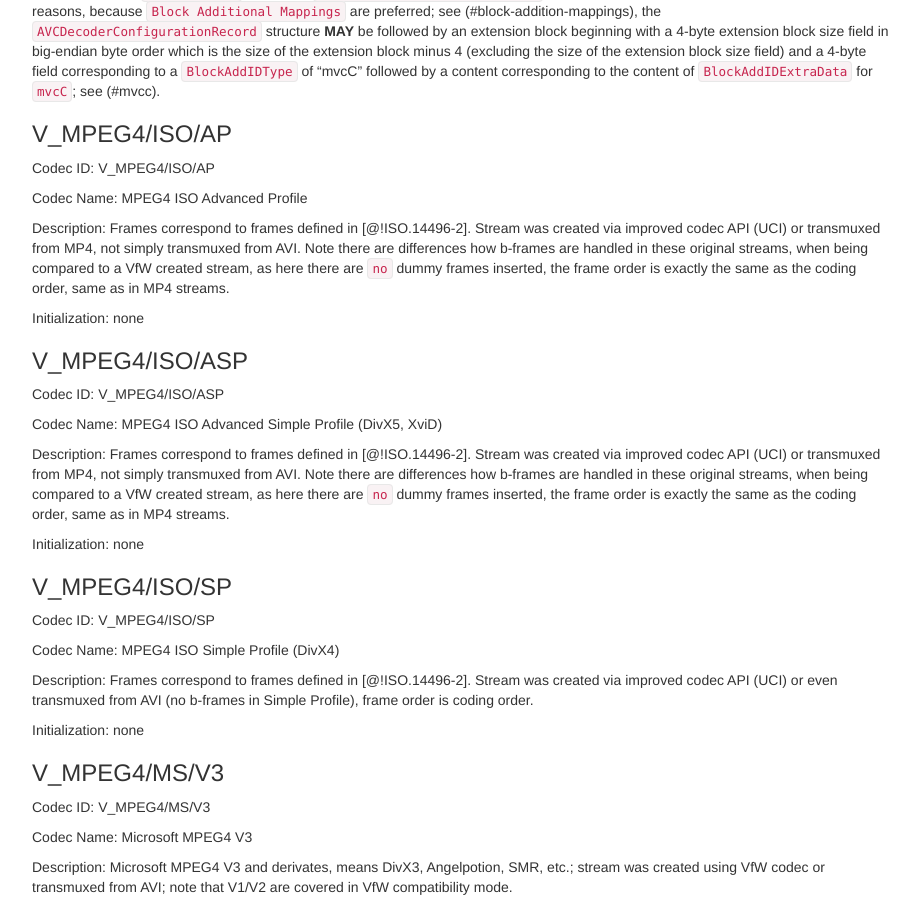
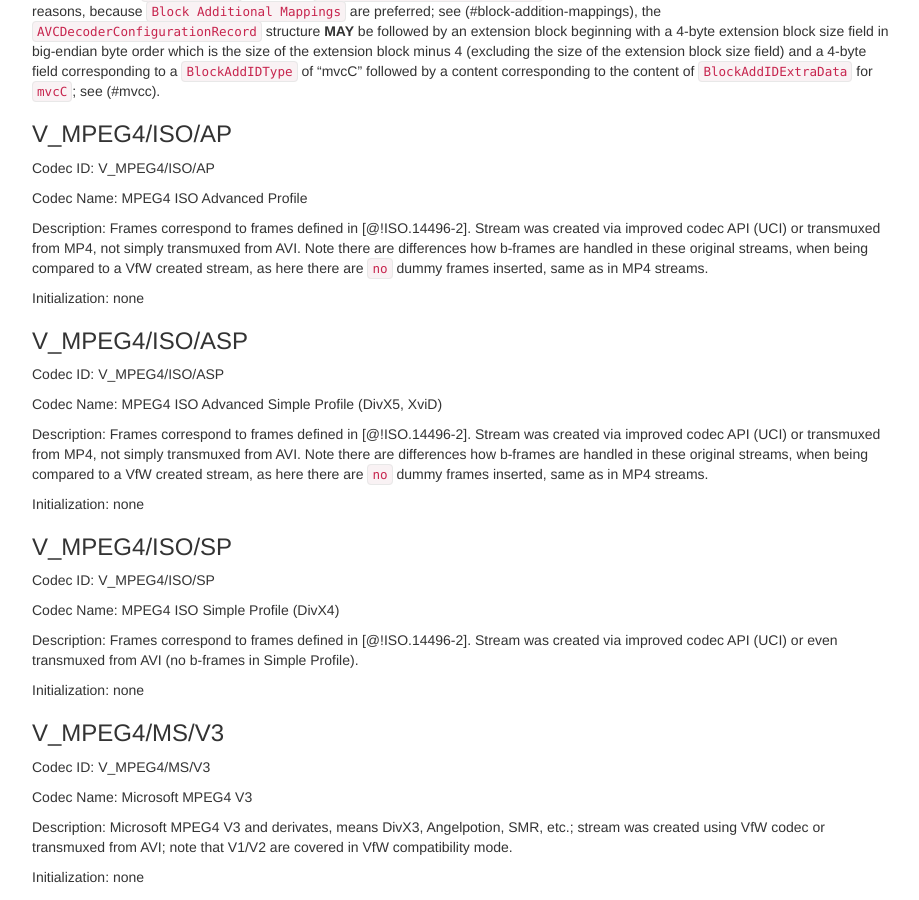
Before and after one commit to ietf-wg-cellar/matroska-specification, a Jekyll site: the page built from codec_specs.md, in a window 1280 px wide and 900 px high, scrolled down 4686 px. Shown: the whole window, without its empty margins (273-1192 px from the left). Built offline with Jekyll 4.4.1, drawn with Linux system fonts in a browser that asks for light colours; our own code applies the rules of GitHub Pages for plain Markdown files.

Commit message:
remove mentions of the coding order
It's always the case as per section 10 or RFC9559
https://www.ietf.org/rfc/rfc9559.html#name-cluster-blocks

```diff
--- a/codec_specs.md
+++ b/codec_specs.md
@@ -281,7 +281,7 @@
 Stream was created via improved codec API (UCI) or transmuxed from MP4, not simply transmuxed from AVI.
 Note there are differences how b-frames are handled in these original streams,
 when being compared to a VfW created stream, as here there are `no` dummy frames inserted,
-the frame order is exactly the same as the coding order, same as in MP4 streams.
+same as in MP4 streams.
 
 Initialization: none
 
@@ -295,7 +295,7 @@
 Stream was created via improved codec API (UCI) or transmuxed from MP4, not simply transmuxed from AVI.
 Note there are differences how b-frames are handled in these original streams,
 when being compared to a VfW created stream, as here there are `no` dummy frames inserted,
-the frame order is exactly the same as the coding order, same as in MP4 streams.
+same as in MP4 streams.
 
 Initialization: none
 
@@ -306,7 +306,7 @@
 Codec Name: MPEG4 ISO Simple Profile (DivX4)
 
 Description: Frames correspond to frames defined in [@!ISO.14496-2].
-Stream was created via improved codec API (UCI) or even transmuxed from AVI (no b-frames in Simple Profile), frame order is coding order.
+Stream was created via improved codec API (UCI) or even transmuxed from AVI (no b-frames in Simple Profile).
 
 Initialization: none
 
```
